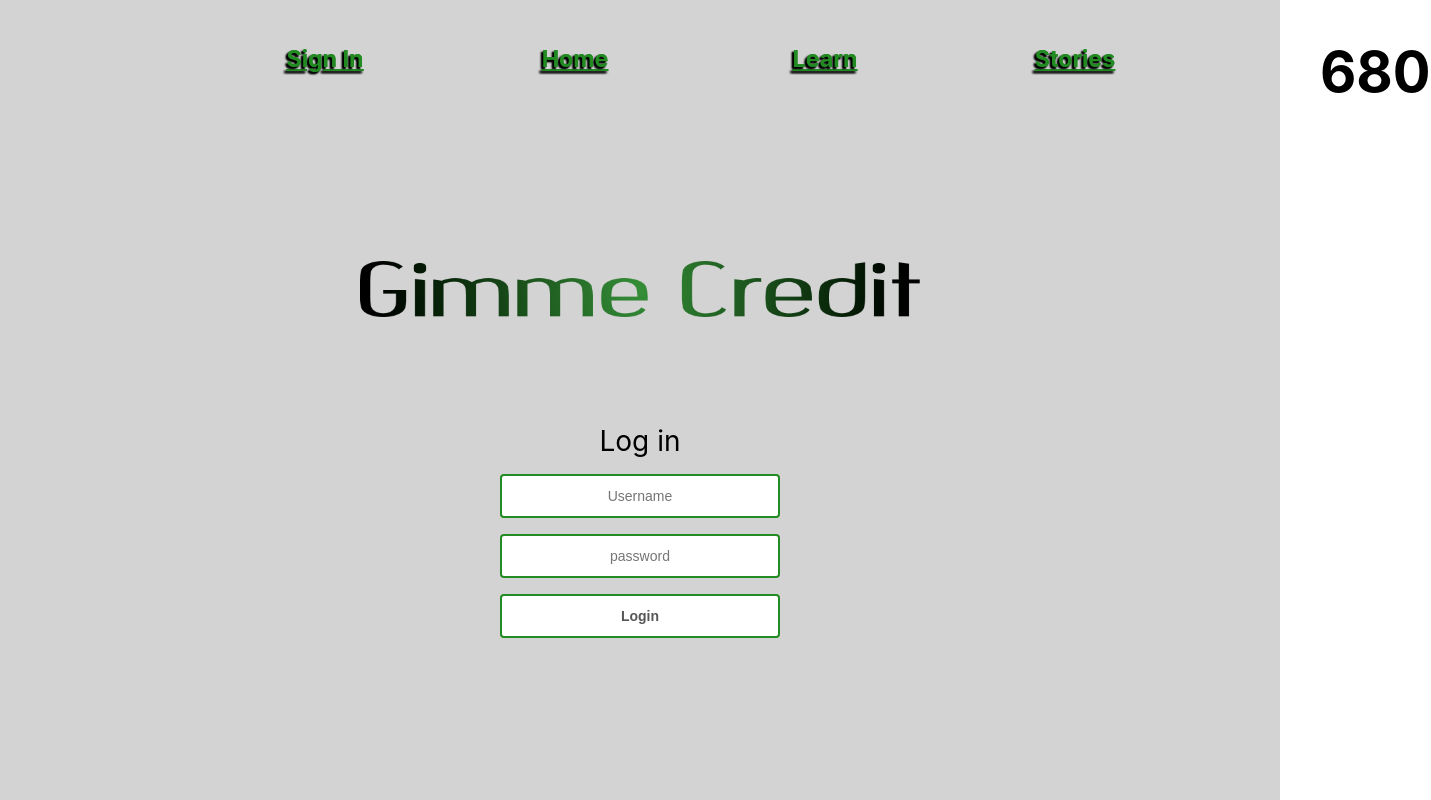
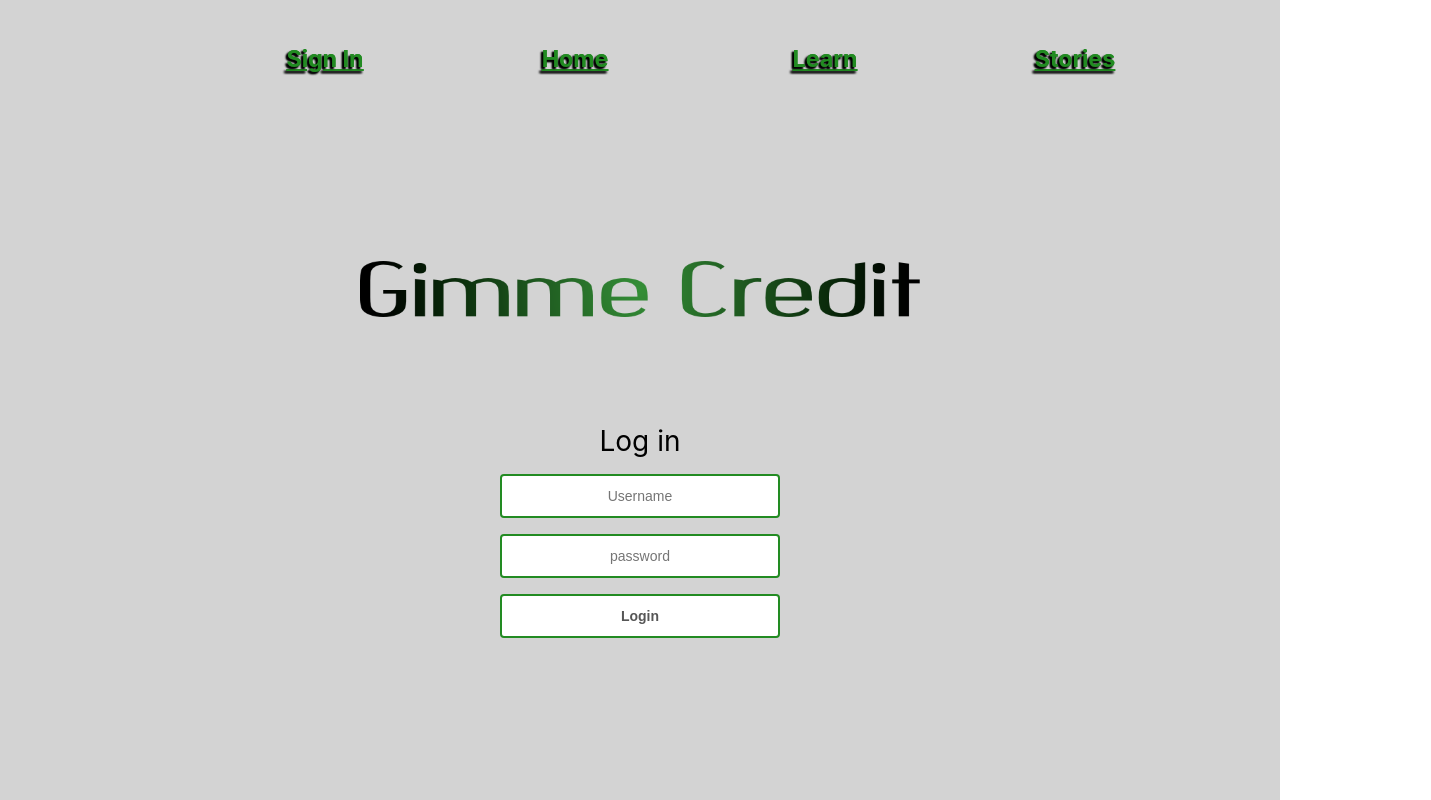
Before and after one commit to Mumrawsingh/gimme-credit-app, a React (Create React App) app in the folder client/: page / in a window 1280 px wide. Shown: the whole page, 1431 px wide, since content can reach past the window. Built offline with nearby package versions, Linux system fonts and the light colour scheme.

Commit message:
CreditScoreCounter folder created; CreditScore.js moved to CreditScoreCounter folder

```diff
--- a/client/src/App.js
+++ b/client/src/App.js
@@ -3,7 +3,7 @@ import Routing from './components/Routing';
 import './App.css';
 import logo         from './gimmecreditlogo.png';
 import NavBar from './components/NavBar';
-import CreditScore from './components/CreditScore';
+
 
 
 function App() {
@@ -17,7 +17,7 @@ function App() {
             </header>
           </div>
 
-          <CreditScore/>
+          {/* <CreditScore/> */}
           <NavBar/>
           <Routing/>
 
```
Also changed, not shown: client/src/components/CreditScoreCounter/CreditScore.js (renamed from client/src/components/CreditScore.js).
